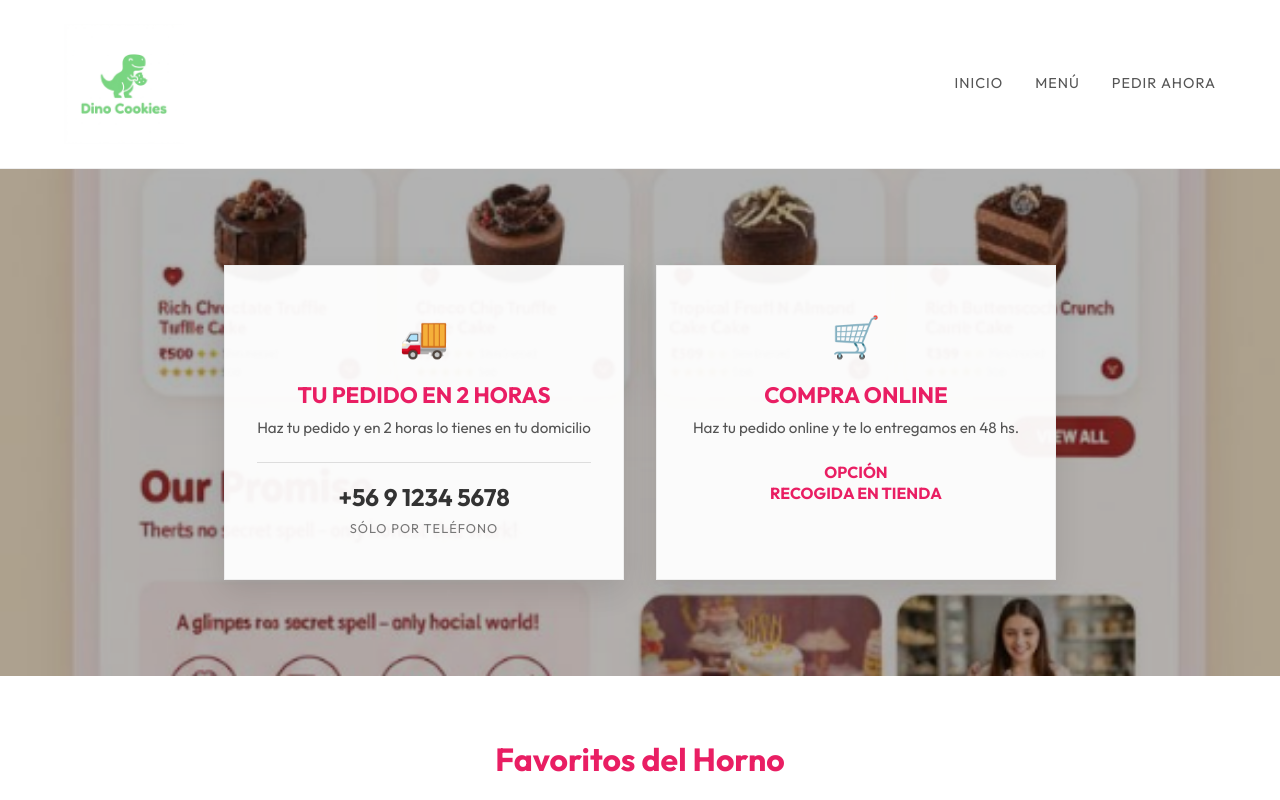
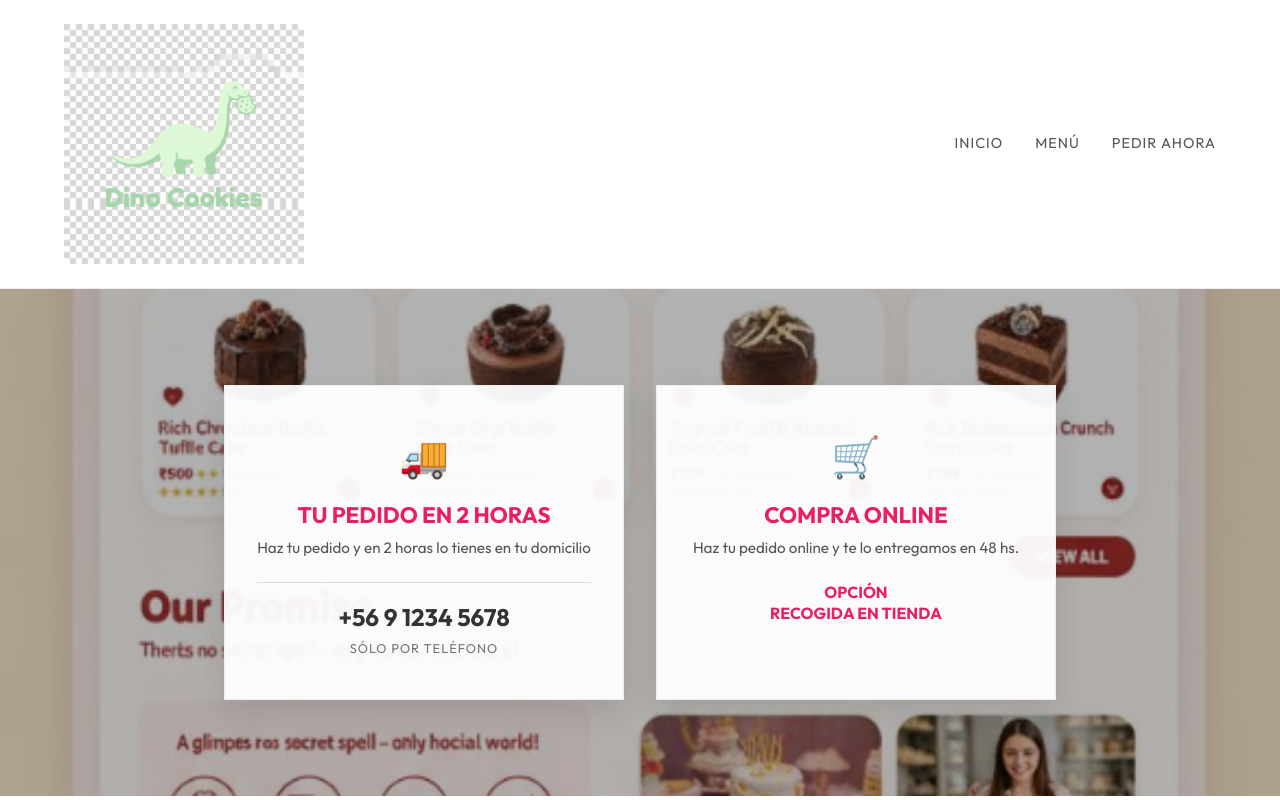
Before and after one commit to pantrux/dino-cookies, a Next.js app: page / in a window 1280 px wide. Shown: the top 800 px of the page. Built offline with nearby package versions, Linux system fonts and the light colour scheme.

Commit message:
feat: update logo to pastel #e3f8e0 and double size

```diff
--- a/components/Header.js
+++ b/components/Header.js
@@ -9,7 +9,7 @@ export default function Header() {
             <div className={styles.container}>
                 <div className={styles.logo}>
                     <Link href="/">
-                        <Image src="/logo.png" alt="Dino Cookies Logo" width={120} height={120} priority />
+                        <Image src="/logo.png" alt="Dino Cookies Logo" width={240} height={240} priority />
                     </Link>
                 </div>
                 <nav className={styles.nav}>
```
Also changed, not shown: public/logo.png.
